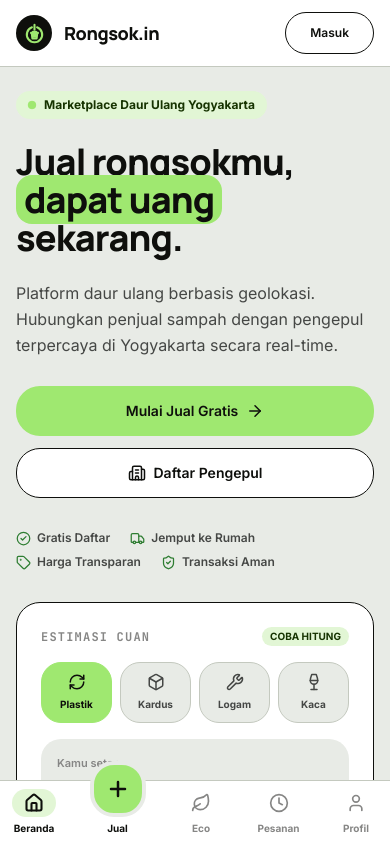
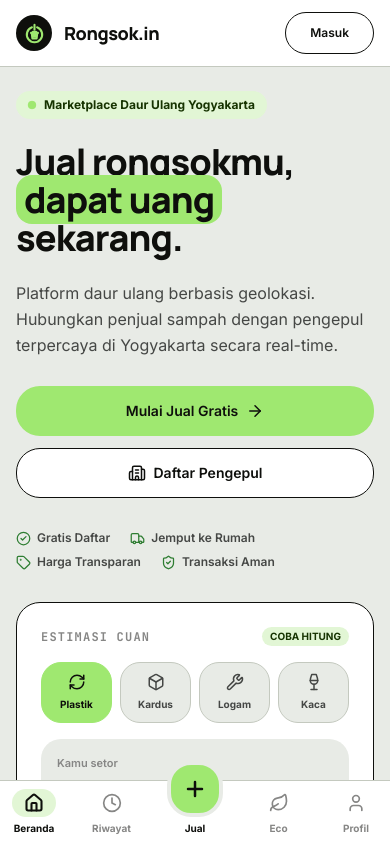
Before and after one commit to muhamadabel/rongsokin-frontend, a Next.js app: page / in a window 390 px wide. Shown: the top 842 px of the page. Built offline with nearby package versions, Linux system fonts and the light colour scheme; no server answers.

Commit message:
style: rearrange bottom nav items and restrict dashboard search bar to mobile only

```diff
--- a/app/(dashboard)/dashboard/page.tsx
+++ b/app/(dashboard)/dashboard/page.tsx
@@ -195,7 +195,7 @@ export default function CustomerDashboard() {
         </div>
 
         {/* SEARCH BAR (Redirects to /search?q=...) */}
-        <div className="w-full max-w-xl">
+        <div className="w-full max-w-xl md:hidden">
           <form
             onSubmit={(e) => {
               e.preventDefault();
--- a/components/ui/BottomNav.tsx
+++ b/components/ui/BottomNav.tsx
@@ -53,10 +53,10 @@ export default function BottomNav() {
 
     navItems = [
       homeItem,
+      { href: "/orders", label: "Riwayat", icon: Clock },
       { href: token ? "/orders/new" : "/login", label: "Jual", icon: Plus, isCenter: true },
       // Item ini konsisten dgn DesktopNav customer yang sudah punya Eco.
       { href: "/eco", label: "Eco", icon: Leaf },
-      { href: "/orders", label: "Pesanan", icon: Clock },
       { href: "/profile", label: "Profil", icon: User },
     ];
   }
```
